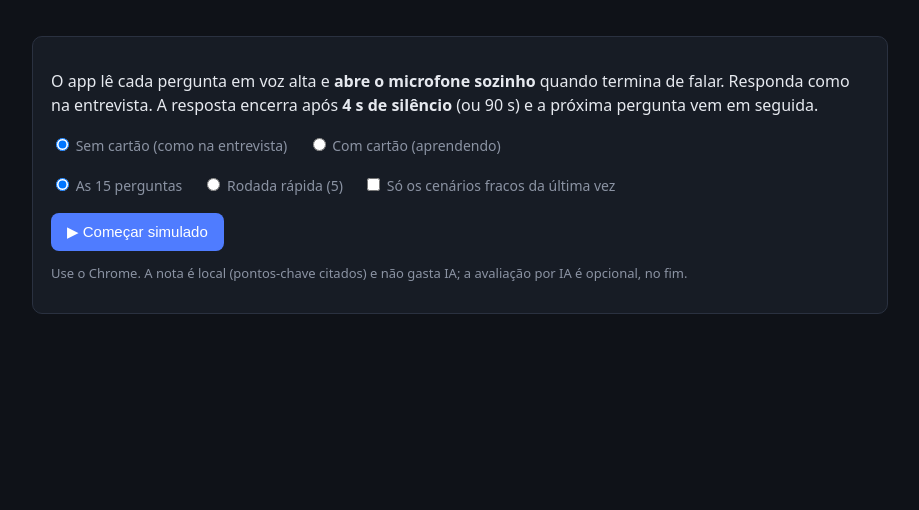
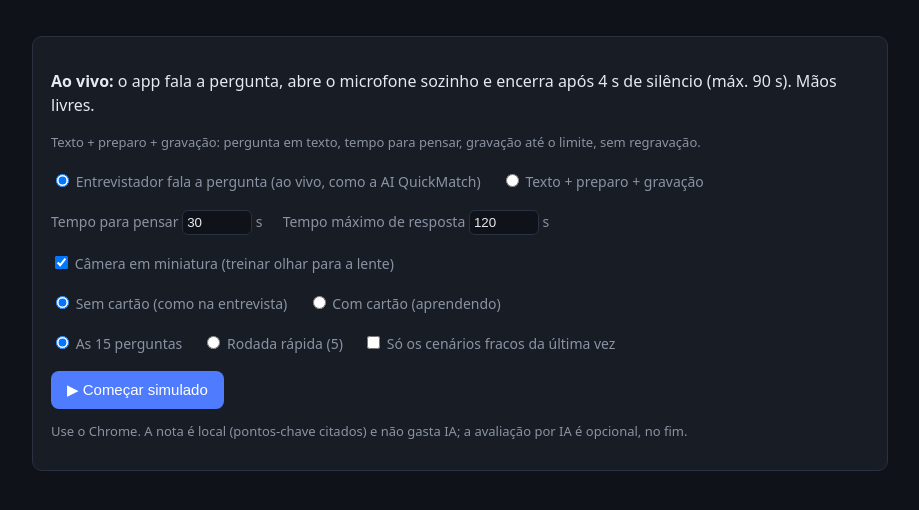
Before and after one commit to geovime1977/interview-assistant, a FastAPI app: page /simulado in a window 1280 px wide. Shown: the part 52-562 px from the top of the page, without its empty margins (180-1099 px from the left). Run offline with FastAPI, Linux system fonts and the light colour scheme.

Commit message:
feat(simulado): modo ao vivo como padrão, modo texto+preparo+gravação, câmera centralizada
Co-Authored-By: Claude Opus 5.5 <noreply@anthropic.com>

```diff
--- a/templates/simulado.html
+++ b/templates/simulado.html
@@ -35,6 +35,10 @@
   .forte { color:var(--verde); } .medio { color:var(--amar); } .fraco { color:var(--verm); }
   .aval { white-space:pre-wrap; font-size:14px; color:#cfd6e4; }
   .aviso { color:var(--sub); font-size:13px; }
+  #camera { position:fixed; left:50%; bottom:18px; margin-left:-110px; width:220px; border-radius:10px; border:2px solid var(--borda);
+            transform:scaleX(-1); display:none; background:#000; }
+  #camera.gravando { border-color:var(--verm); }
+  input[type=number] { width:70px; background:#0f1218; color:var(--txt); border:1px solid var(--borda); border-radius:6px; padding:4px; }
 </style>
 </head>
 <body>
@@ -45,8 +49,17 @@
 </header>
 <main>
   <div id="inicio" class="bloco">
-    <p>O app lê cada pergunta em voz alta e <b>abre o microfone sozinho</b> quando termina de falar. Responda como na entrevista.
-       A resposta encerra após <b>4 s de silêncio</b> (ou 90 s) e a próxima pergunta vem em seguida.</p>
+    <p><b>Ao vivo:</b> o app fala a pergunta, abre o microfone sozinho e encerra após 4 s de silêncio (máx. 90 s). Mãos livres.</p>
+    <p class="aviso">Texto + preparo + gravação: pergunta em texto, tempo para pensar, gravação até o limite, sem regravação.</p>
+    <p>
+      <label><input type="radio" name="formato" value="voz" checked> Entrevistador fala a pergunta (ao vivo, como a AI QuickMatch)</label>
+      <label><input type="radio" name="formato" value="gupy"> Texto + preparo + gravação</label>
+    </p>
+    <p id="cfg-gupy">
+      <label>Tempo para pensar <input type="number" id="prep-s" value="30" min="0" max="300"> s</label>
+      <label>Tempo máximo de resposta <input type="number" id="max-s" value="120" min="30" max="600"> s</label>
+    </p>
+    <p><label><input type="checkbox" id="camera-on" checked> Câmera em miniatura (treinar olhar para a lente)</label></p>
     <p>
       <label><input type="radio" name="modo" value="sem" checked> Sem cartão (como na entrevista)</label>
       <label><input type="radio" name="modo" value="com"> Com cartão (aprendendo)</label>
@@ -67,6 +80,7 @@
       <div class="estado" id="estado"></div>
       <div style="display:flex; align-items:center; gap:16px">
         <div class="relogio" id="relogio">0s</div>
+        <button class="b" id="btn-gravar" style="display:none">⏺ Começar a gravar agora</button>
         <button class="b sec" id="btn-terminei">⏹ Terminei</button>
         <button class="b sec" id="btn-pular">⏭ Pular</button>
         <button class="b verm" id="btn-parar">Encerrar simulado</button>
@@ -86,9 +100,11 @@
     </div>
   </div>
 </main>
+<video id="camera" autoplay muted playsinline></video>
 <script>
 const SR = window.SpeechRecognition || window.webkitSpeechRecognition;
-const SILENCIO_MS = 4000, MAX_S = 90;
+const SILENCIO_MS = 4000;
+let MAX_S = 90, PREP_S = 0, gupy = false, timerPrep = null, streamCam = null;
 let fila = [], idx = 0, resultados = [], rec = null, ouvindo = false, falaFinal = '', parcial = '';
 let tInicio = 0, timerRelogio = null, timerSilencio = null, ativo = false;
 
@@ -131,6 +147,13 @@ async function comecar() {
   }
   itens.sort(() => Math.random() - 0.5);
   fila = itens.slice(0, +document.querySelector('[name=qtd]:checked').value);
+  gupy = document.querySelector('[name=formato]:checked').value === 'gupy';
+  PREP_S = gupy ? +$('prep-s').value : 0;
+  MAX_S = gupy ? +$('max-s').value : 90;
+  if ($('camera-on').checked && !streamCam) {
+    try { streamCam = await navigator.mediaDevices.getUserMedia({ video: true }); $('camera').srcObject = streamCam; } catch (_) {}
+  }
+  $('camera').style.display = streamCam ? 'block' : 'none';
   idx = 0; resultados = []; ativo = true;
   $('inicio').style.display = 'none'; $('resultado').style.display = 'none'; $('rodada').style.display = '';
   proxima();
@@ -147,9 +170,21 @@ async function proxima() {
   const comCartao = document.querySelector('[name=modo]:checked').value === 'com';
   $('cartao').style.display = comCartao ? '' : 'none';
   $('cartao').innerHTML = cartaoHTML(it);
-  $('estado').className = 'estado'; $('estado').textContent = '🔊 Lendo a pergunta…';
-  await falar(it.pergunta_pt);
-  if (ativo) ouvir(it);
+  if (!gupy) {
+    $('estado').className = 'estado'; $('estado').textContent = '🔊 Lendo a pergunta…';
+    await falar(it.pergunta_pt);
+    if (ativo) ouvir(it);
+    return;
+  }
+  // Gupy: pergunta só em texto, contagem de preparo, depois gravação automática
+  let resta = PREP_S;
+  const iniciar = () => { clearInterval(timerPrep); $('btn-gravar').style.display = 'none'; if (ativo) ouvir(it); };
+  $('btn-gravar').style.display = ''; $('btn-gravar').onclick = iniciar;
+  $('estado').className = 'estado'; $('estado').textContent = '⏳ Tempo para pensar — a gravação começa sozinha';
+  $('relogio').textContent = resta + 's';
+  clearInterval(timerPrep);
+  if (resta <= 0) return iniciar();
+  timerPrep = setInterval(() => { resta--; $('relogio').textContent = resta + 's'; if (resta <= 0) iniciar(); }, 1000);
 }
 
 function ouvir(it) {
@@ -165,31 +200,34 @@ function ouvir(it) {
     $('fala').textContent = fin + par;
     pontosCitados(it, fin + par).forEach((ok, i) => $('pontos').children[i].className = ok ? 'sim' : '');
     clearTimeout(timerSilencio);
-    timerSilencio = setTimeout(() => encerrarResposta(it), SILENCIO_MS);
+    if (!gupy) timerSilencio = setTimeout(() => encerrarResposta(it), SILENCIO_MS);
   };
   rec.onerror = e => { if (e.error !== 'no-speech' && e.error !== 'aborted') $('estado').textContent = 'Microfone: ' + e.error; };
   rec.onend = () => { if (ouvindo) { try { rec.start(); } catch (_) {} } };  // o Chrome encerra sozinho; reabre até a resposta acabar
   ouvindo = true; rec.start();
   tInicio = Date.now();
-  $('estado').className = 'estado ouvindo'; $('estado').textContent = '🎙️ Microfone aberto: pode responder';
+  $('estado').className = 'estado ouvindo';
+  $('estado').textContent = gupy ? `⏺ Gravando — máximo ${MAX_S}s, sem regravação` : '🎙️ Microfone aberto: pode responder';
+  $('camera').classList.add('gravando');
   clearInterval(timerRelogio);
   timerRelogio = setInterval(() => {
     const s = Math.round((Date.now() - tInicio) / 1000);
-    $('relogio').textContent = s + 's';
-    $('relogio').className = 'relogio' + (s > 70 ? ' longo' : '');
+    $('relogio').textContent = gupy ? `${s}s / ${MAX_S}s` : s + 's';
+    $('relogio').className = 'relogio' + (s > MAX_S * 0.8 ? ' longo' : '');
     if (s >= MAX_S) encerrarResposta(it);
   }, 250);
-  // Sem nenhuma fala em 10 s: encerra para não travar a rodada
-  timerSilencio = setTimeout(() => encerrarResposta(it), 10000);
+  // Sem nenhuma fala em 10 s: encerra para não travar a rodada (no Gupy vale o tempo máximo)
+  if (!gupy) timerSilencio = setTimeout(() => encerrarResposta(it), 10000);
 }
 
 function encerrarResposta(it, pulou = false, ultima = false) {
   if (!ouvindo) return;
   ouvindo = false;
   clearTimeout(timerSilencio); clearInterval(timerRelogio);
+  $('camera').classList.remove('gravando');
   try { rec.stop(); } catch (_) {}
   const texto = (falaFinal + ' ' + parcial).trim();
-  const fala_s = texto ? Math.max(0, Math.round((Date.now() - tInicio - (pulou ? 0 : SILENCIO_MS)) / 1000)) : 0;
+  const fala_s = texto ? Math.max(0, Math.round((Date.now() - tInicio - (pulou || gupy ? 0 : SILENCIO_MS)) / 1000)) : 0;
   const hits = pontosCitados(it, texto);
   const pct = it.pontos.length ? Math.round(100 * hits.filter(Boolean).length / it.pontos.length) : 0;
   resultados.push({ it, texto, fala_s, pct, faltou: it.pontos.filter((_, i) => !hits[i]), pulou });
@@ -200,14 +238,18 @@ function encerrarResposta(it, pulou = false, ultima = false) {
 
 function situacao(r) {
   if (r.pulou || !r.texto) return ['fraco', 'sem resposta'];
-  if (r.pct >= 70 && r.fala_s <= 75) return ['forte', 'forte'];
-  if (r.pct >= 40) return ['medio', r.fala_s > 75 ? 'médio · longa demais' : 'médio'];
+  const lim = gupy ? MAX_S - 5 : 75;
+  if (r.pct >= 70 && r.fala_s <= lim) return ['forte', 'forte'];
+  if (r.pct >= 40) return ['medio', r.fala_s > lim ? (gupy ? 'médio · bateu no limite' : 'médio · longa demais') : 'médio'];
   return ['fraco', 'fraco'];
 }
 
 function terminar() {
   if (ouvindo && fila[idx]) encerrarResposta(fila[idx], false, true);  // guarda a resposta em andamento
   ativo = false; ouvindo = false;
+  clearInterval(timerPrep); $('btn-gravar').style.display = 'none';
+  if (streamCam) { streamCam.getTracks().forEach(tr => tr.stop()); streamCam = null; }
+  $('camera').style.display = 'none';
   try { rec && rec.stop(); } catch (_) {}
   speechSynthesis.cancel();
   $('rodada').style.display = 'none'; $('resultado').style.display = '';
@@ -252,7 +294,7 @@ async function avaliar(i) {
 
 $('btn-comecar').onclick = () => { if (!SR) return alert('Use o Chrome.'); comecar(); };
 $('btn-terminei').onclick = () => fila[idx] && encerrarResposta(fila[idx]);
-$('btn-pular').onclick = () => { speechSynthesis.cancel(); if (ouvindo) encerrarResposta(fila[idx], true); else { idx++; proxima(); } };
+$('btn-pular').onclick = () => { speechSynthesis.cancel(); clearInterval(timerPrep); $('btn-gravar').style.display = 'none'; if (ouvindo) encerrarResposta(fila[idx], true); else { idx++; proxima(); } };
 $('btn-parar').onclick = terminar;
 $('btn-novo').onclick = () => { $('resultado').style.display = 'none'; $('inicio').style.display = ''; };
 speechSynthesis.getVoices();
```
